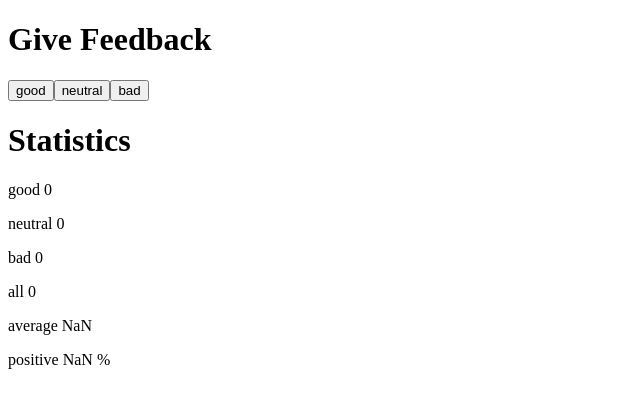
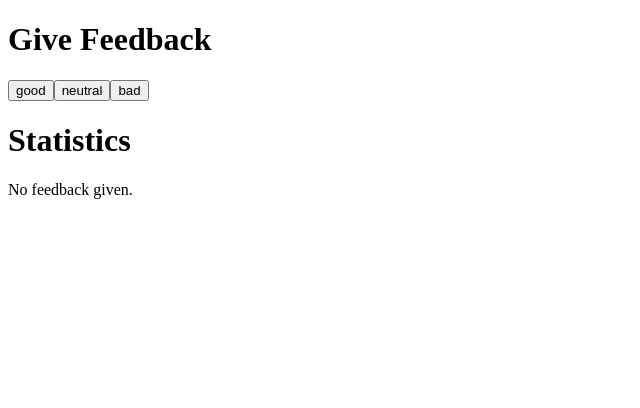
Before and after one commit to JKShima/FullStackOpen, a React (Vite) app in the folder Part1/unicafe/: page / in a window 1280 px wide. Shown: the top 408 px of the page, without its empty margins (0-640 px from the left). Built offline with nearby package versions, Linux system fonts and the light colour scheme.

Commit message:
Exercise 1.9

```diff
--- a/Part1/unicafe/src/App.jsx
+++ b/Part1/unicafe/src/App.jsx
@@ -10,9 +10,14 @@ const Statistics = (props) => {
   //console.log('Statistics ', props)
   const total = props.good + props.neutral + props.bad
 
+  if (total == 0){
+    return(
+      <div>No feedback given.</div>
+    )
+  }
+
   return (
     <div>
-      <h1>Statistics</h1>
       <p>good {props.good}</p>
       <p>neutral {props.neutral}</p>
       <p>bad {props.bad}</p>
@@ -51,6 +56,7 @@ const App = () => {
       <Button handleClick={handleGoodClick} text='good'/>
       <Button handleClick={handleNeutralClick} text='neutral'/>
       <Button handleClick={handleBadClick} text='bad'/>
+      <h1>Statistics</h1>
       <Statistics good={good} neutral={neutral} bad={bad}/>
     </div>
   )
```
